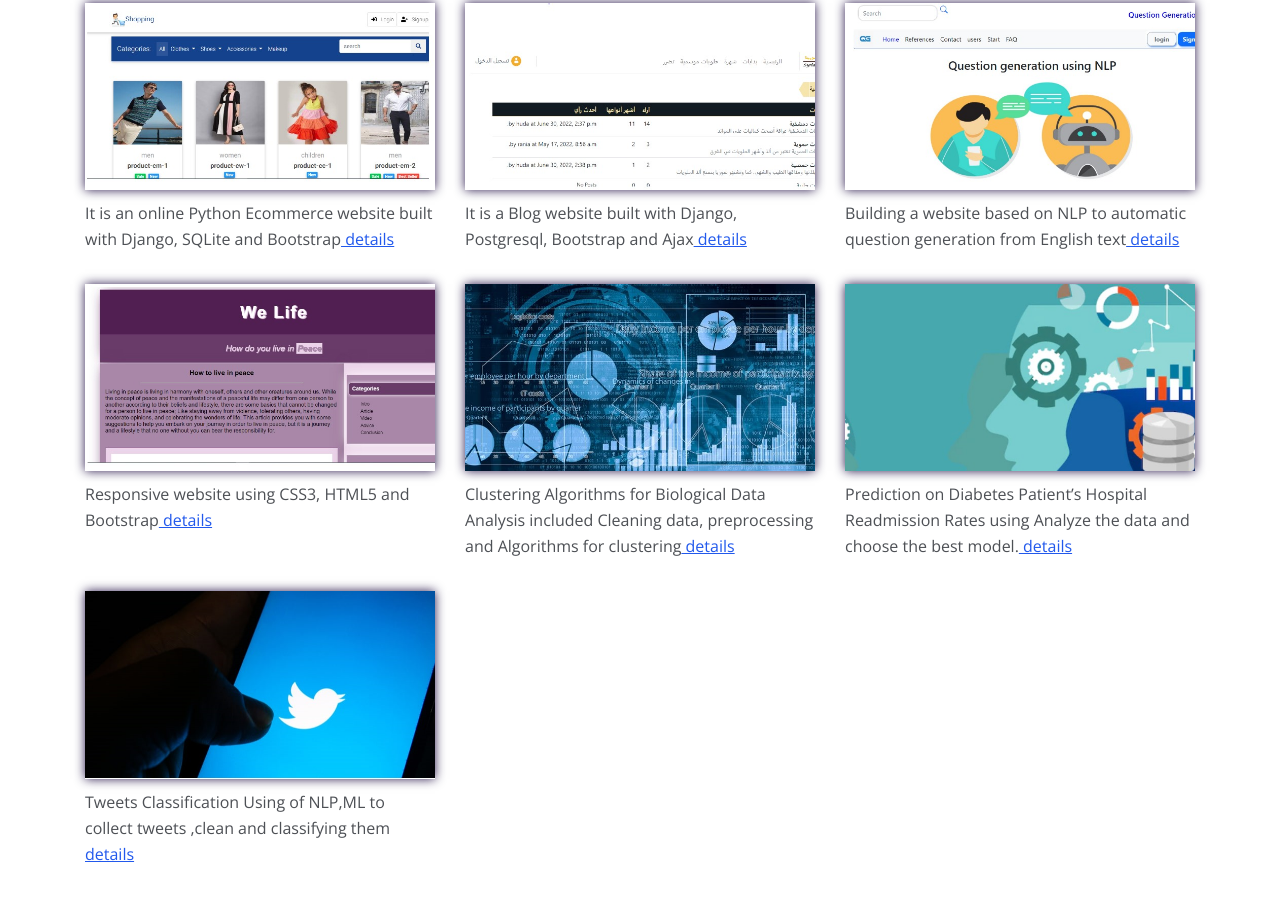
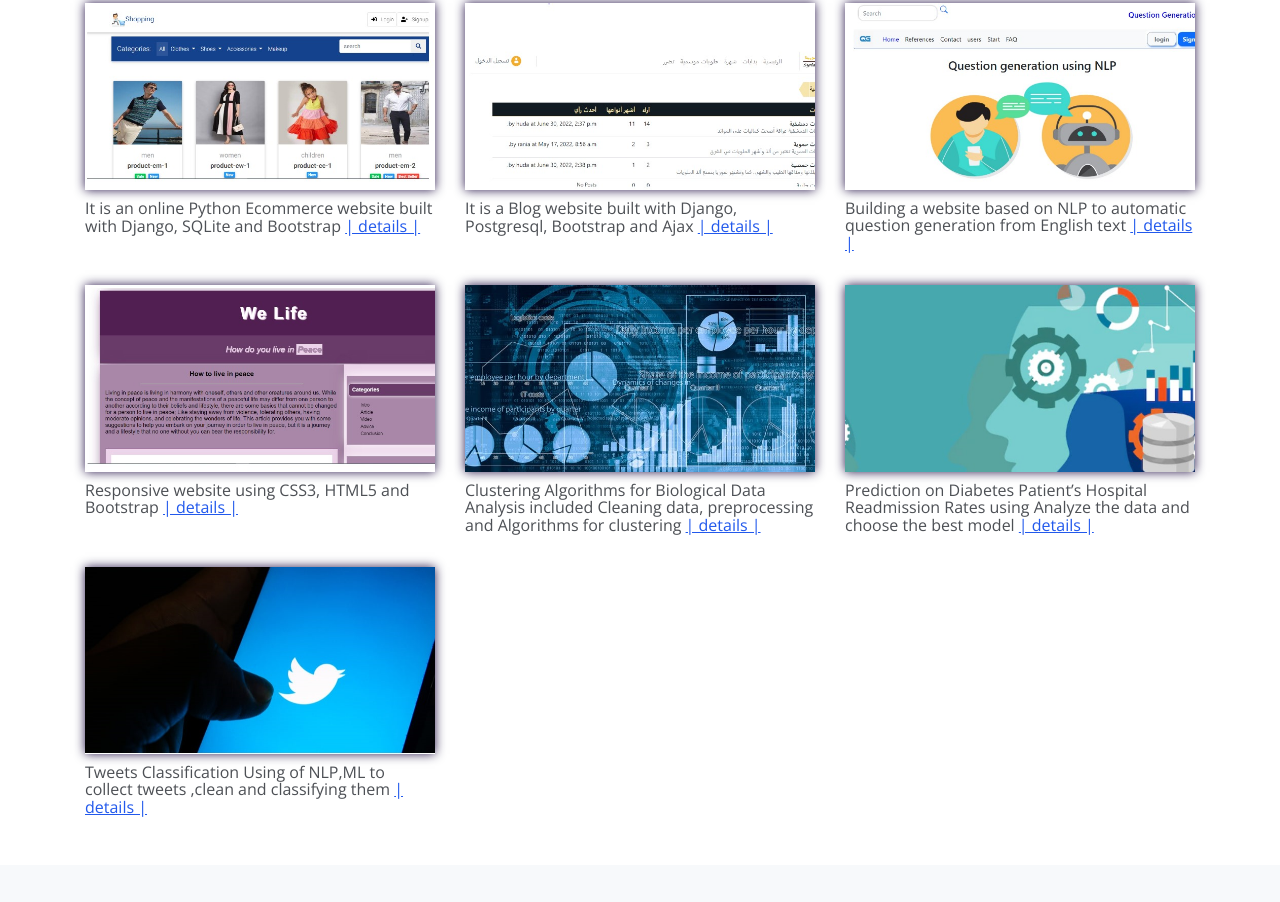
Before and after one commit to hudaMhawish-CS/my-portfolio, a plain HTML site: page index.html in a window 1280 px wide. Shown: the part 2230-3132 px from the top of the page. Drawn offline with nearby package versions, Linux system fonts and the light colour scheme.

Commit message:
change style

```diff
--- a/css/styles.css
+++ b/css/styles.css
@@ -438,6 +438,7 @@ a:hover {
 }
 
 .feature_item {
+  box-shadow: 0px 10px 20px rgba(77, 87, 222, 0.3);
   padding: 20px 20px;
   text-align: center;
   background: #f9f9fd;
@@ -484,7 +485,9 @@ a:hover {
 .basic-4 .text-container {
 	margin-bottom: 2rem;
 }
-
+.basic-4 .text-container p {
+	line-height: 1.1em;
+}
 .basic-4 .image-container {
 	margin-bottom: 0.2rem;
 }
@@ -665,7 +668,8 @@ a.back-to-top {
 	width: 42px;
 	height: 42px;
 	border-radius: 30px;
-	background: #3a424d url("../images/up-arrow.jpg") no-repeat center 47%;
+	background: #3a424d url("../images/up-arrow.png") no-repeat center 47%;
+	color: #FFF;
 	background-size: 50px 50px;
 	text-indent: -9999px;
 }
--- a/index.html
+++ b/index.html
@@ -183,7 +183,7 @@
                                 </div>
                             </a>
                         </div> <!-- end of image-container -->
-                        <p>It is an online Python Ecommerce website built with Django, SQLite and Bootstrap<a class="blue" href="https://github.com/hudaMhawish-CS/E-Commerce-Django"> details</a></p>
+                        <p>It is an online Python Ecommerce website built with Django, SQLite and Bootstrap  <a class="blue" href="https://github.com/hudaMhawish-CS/E-Commerce-Django">| details |</a></p>
                     </div> <!-- end of text-container -->
                 </div> <!-- end of col -->
                 <div class="col-lg-4">
@@ -197,7 +197,7 @@
                                 </div>
                             </a>
                         </div> <!-- end of image-container -->
-                        <p>It is a Blog website built with Django, Postgresql, Bootstrap and Ajax<a class="blue" href="https://github.com/hudaMhawish-CS/django-blog-website"> details</a></p>
+                        <p>It is a Blog website built with Django, Postgresql, Bootstrap and Ajax <a class="blue" href="https://github.com/hudaMhawish-CS/django-blog-website">| details |</a></p>
                     </div> <!-- end of text-container -->
                 </div> <!-- end of col -->
                 <div class="col-lg-4">
@@ -211,7 +211,7 @@
                                 </div>
                             </a>
                         </div> <!-- end of image-container -->
-                        <p>Building a website based on NLP to automatic question generation from English text<a class="blue" href="https://github.com/hudaMhawish-CS/question-generation-website-in-django-and-bootstrap"> details</a></p>
+                        <p>Building a website based on NLP to automatic question generation from English text <a class="blue" href="https://github.com/hudaMhawish-CS/question-generation-website-in-django-and-bootstrap">| details |</a></p>
                     </div> <!-- end of text-container -->
                 </div> <!-- end of col -->
             </div> <!-- end of row -->
@@ -227,7 +227,7 @@
                                 </div>
                             </a>
                         </div> <!-- end of image-container -->
-                        <p>Responsive website using CSS3, HTML5 and Bootstrap<a class="blue" href="https://github.com/hudaMhawish-CS/we-life"> details</a></p>
+                        <p>Responsive website using CSS3, HTML5 and Bootstrap <a class="blue" href="https://github.com/hudaMhawish-CS/we-life">| details |</a></p>
                     </div> <!-- end of text-container -->
                 </div> <!-- end of col -->
                 <div class="col-lg-4">
@@ -241,7 +241,7 @@
                                 </div>
                             </a>
                         </div> <!-- end of image-container -->
-                        <p>Clustering Algorithms for Biological Data Analysis included Cleaning data, preprocessing and Algorithms for clustering<a class="blue" href="https://github.com/hudaMhawish-CS/data-mining"> details</a></p>
+                        <p>Clustering Algorithms for Biological Data Analysis included Cleaning data, preprocessing and Algorithms for clustering <a class="blue" href="https://github.com/hudaMhawish-CS/data-mining">| details |</a></p>
                     </div> <!-- end of text-container -->
                 </div> <!-- end of col -->
                 <div class="col-lg-4">
@@ -255,7 +255,7 @@
                                 </div>
                             </a>
                         </div> <!-- end of image-container -->
-                        <p>Prediction on Diabetes Patient’s Hospital Readmission Rates using Analyze the data and choose the best model.<a class="blue" href="https://github.com/hudaMhawish-CS/machine-learning"> details</a></p>
+                        <p>Prediction on Diabetes Patient’s Hospital Readmission Rates using Analyze the data and choose the best model <a class="blue" href="https://github.com/hudaMhawish-CS/machine-learning">| details |</a></p>
                     </div> <!-- end of text-container -->
                 </div> <!-- end of col -->
                 <div class="col-lg-4">
@@ -269,7 +269,7 @@
                                 </div>
                             </a>
                         </div> <!-- end of image-container -->
-                        <p>Tweets Classification Using of NLP,ML to collect tweets ,clean and classifying them <a class="blue" href="https://github.com/hudaMhawish-CS/natural-language-processing"> details</a></p>
+                        <p>Tweets Classification Using of NLP,ML to collect tweets ,clean and classifying them <a class="blue" href="https://github.com/hudaMhawish-CS/natural-language-processing">| details |</a></p>
                     </div> <!-- end of text-container -->
                 </div> <!-- end of col -->
             </div> <!-- end of row -->
```
Also changed, not shown: images/up-arrow.jpg (deleted), images/up-arrow.png (added), images/up-arrow1.jpg (added).
